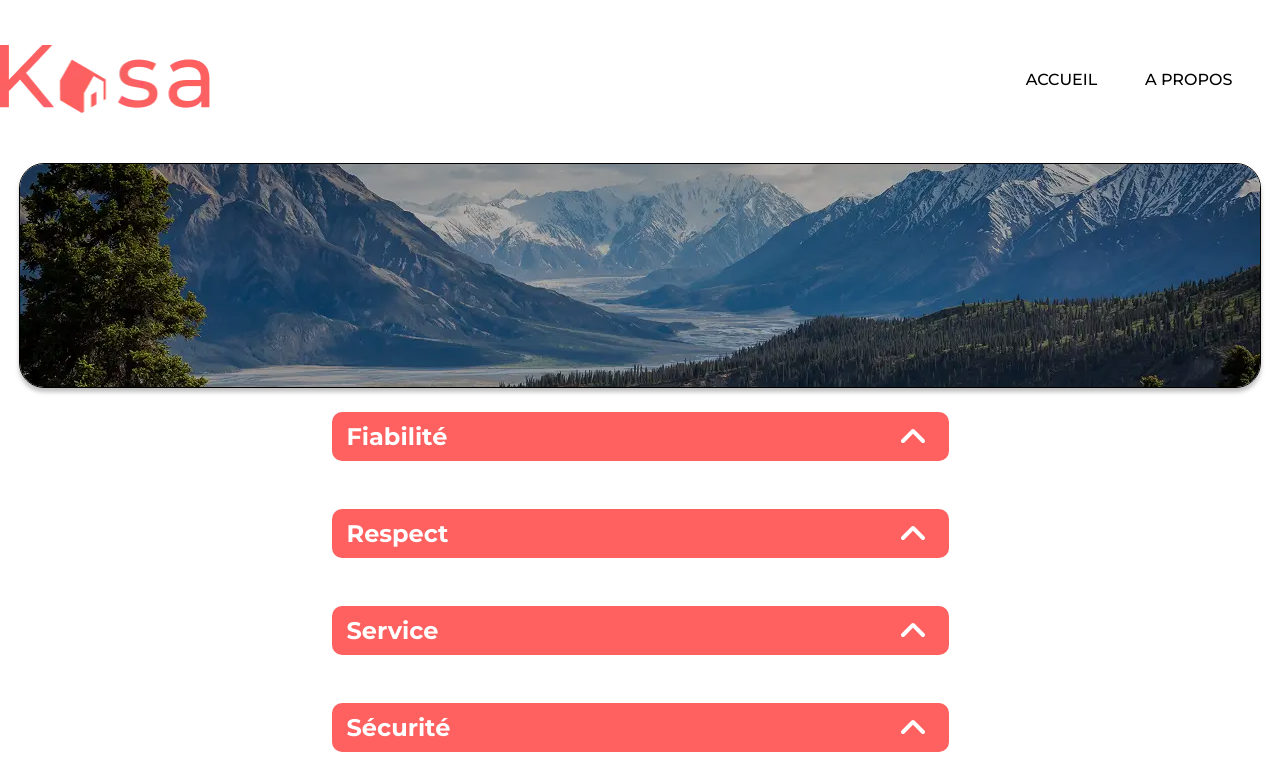
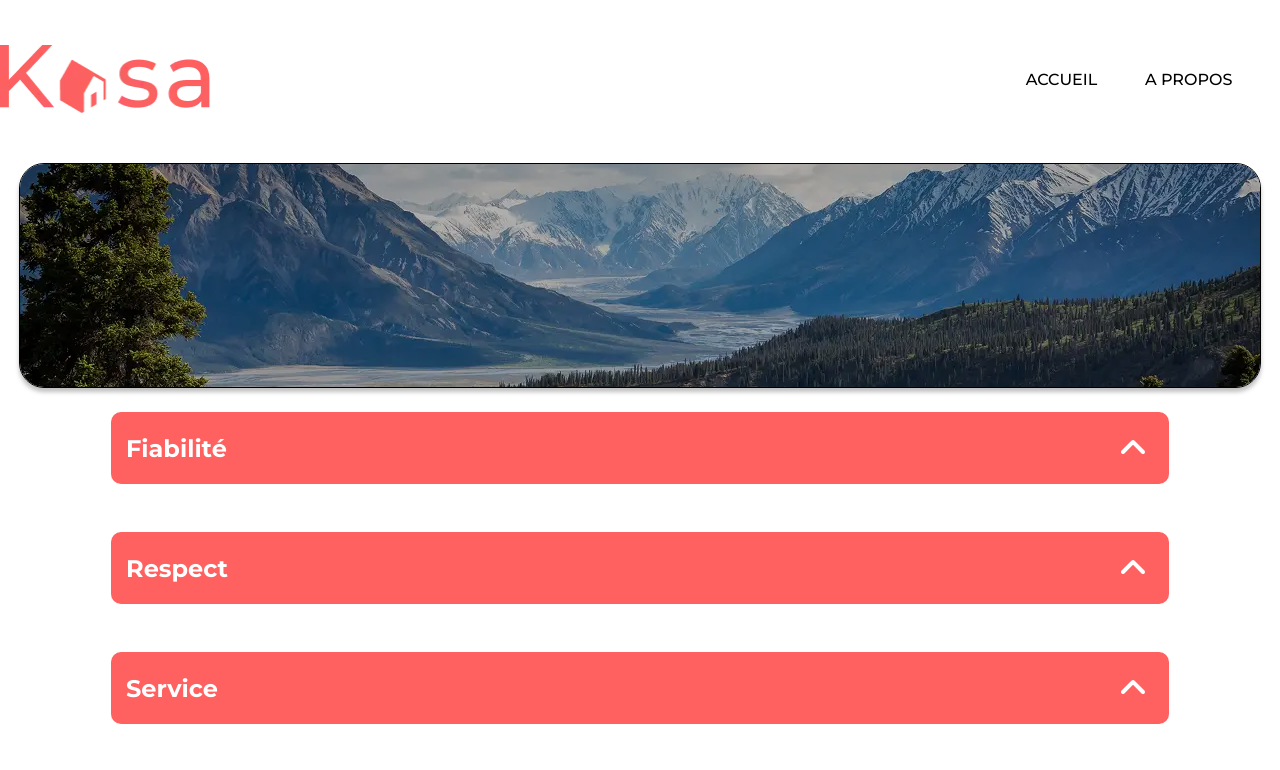
Before and after one commit to Oudin-Deborah/P5_Kasa, a React (Vite) app: page /About in a window 1280 px wide. Shown: the top 770 px of the page. Built offline with nearby package versions, Linux system fonts and the light colour scheme.

Commit message:
pull request

```diff
--- a/src/assets/styles/main.css
+++ b/src/assets/styles/main.css
@@ -25,6 +25,10 @@ p, nav {
 footer {
   display: flex;
   justify-content: center;
+}
+footer {
+  width: auto;
+  height: 209px;
 }
 
 .Footer__Img {
@@ -57,6 +61,7 @@ footer {
   .Header__Logo {
     width: 145px;
     height: 46px;
+    padding-left: 5%;
   }
 }
 
@@ -222,32 +227,6 @@ footer {
   flex-direction: column;
 }
 
-.Collapse__h3 {
-  display: flex;
-  align-items: center;
-  width: 1023px;
-  height: 52px;
-  background-color: #FF6060;
-  color: white;
-  font-size: 24px;
-  border-radius: 5px;
-  padding: 10px 20px 10px 15px;
-}
-@media (max-width: 768px) {
-  .Collapse__h3 {
-    width: 335px;
-    height: 30px;
-  }
-}
-.Collapse__h3 .fa-solid {
-  position: absolute;
-  right: 20px;
-  top: 50%;
-  transform: translateY(-50%);
-  width: 32px;
-  height: 32px;
-}
-
 .Collapse__section {
   display: flex;
   align-content: center;
@@ -266,6 +245,35 @@ footer {
   }
 }
 
+.Collapse__section .Collapse__h3 {
+  width: 1023px;
+  height: 52px;
+  display: flex;
+}
+.Collapse__section .Collapse__p {
+  width: 1023px;
+  height: auto;
+}
+
+.Collapse__h3 {
+  display: flex;
+  align-items: center;
+  background-color: #FF6060;
+  color: white;
+  font-size: 24px;
+  border-radius: 5px;
+  padding: 10px 20px 10px 15px;
+  position: relative;
+  height: auto;
+  border-radius: 10px;
+}
+@media (max-width: 768px) {
+  .Collapse__h3 {
+    width: 335px;
+    height: 30px;
+  }
+}
+
 .Collapse__p {
   width: 582px;
   height: auto;
@@ -276,34 +284,50 @@ footer {
 
 .collapse__Description__Equipements {
   display: flex;
-  justify-items: start;
   justify-content: space-around;
+  width: auto;
+  height: 52px;
+  margin-top: 20%;
 }
 @media (max-width: 768px) {
   .collapse__Description__Equipements {
-    width: 335px;
-    height: auto;
-    flex-direction: column;
-    gap: 2%;
-    padding-left: 2%;
+    display: grid;
+    grid-template-columns: 1, 1fr;
+    padding-top: 20%;
+    align-items: center;
+    justify-content: center;
   }
 }
-.collapse__Description__Equipements .Description {
-  position: absolute;
-  bottom: 50%;
-}
 
-.Collapse__h3 {
-  position: relative;
+.collapse__Description__Equipements .Collapse__h3 {
   width: 582px;
-  height: auto;
-  border-radius: 10px;
+  height: 52px;
+  background-color: #FF6060;
 }
 @media (max-width: 768px) {
-  .Collapse__h3 {
+  .collapse__Description__Equipements .Collapse__h3 {
     width: 335px;
     height: 30px;
   }
+}
+.collapse__Description__Equipements .Collapse__p {
+  width: 582px;
+  height: auto;
+}
+@media (max-width: 768px) {
+  .collapse__Description__Equipements .Collapse__p {
+    width: 335px;
+    height: auto;
+  }
+}
+
+.fa-solid {
+  position: absolute;
+  right: 20px;
+  top: 50%;
+  transform: translateY(-50%);
+  width: 32px;
+  height: 32px;
 }
 
 .Housing__Name, .Housing__Location, .buttons {
@@ -316,21 +340,44 @@ footer {
   gap: 50px;
 }
 
+@media (max-width: 768px) {
+  .Housing__Page {
+    display: flex;
+    flex-direction: column;
+  }
+}
+
 .Housing__Main {
   position: relative;
   width: auto;
   height: 1065px;
 }
+@media (max-width: 768px) {
+  .Housing__Main {
+    position: absolute;
+    width: 375px;
+    height: auto;
+  }
+}
 
 .Housing__Name {
   width: auto;
   height: 650px;
+  font-size: 36px;
+  font-weight: 500;
+}
+@media (max-width: 768px) {
+  .Housing__Name {
+    font-size: 18px;
+    width: 335px;
+    height: auto;
+  }
 }
 
 .buttons {
   display: flex;
   left: 7%;
-  bottom: 50%;
+  bottom: 40%;
   gap: 5px;
 }
 
@@ -375,6 +422,8 @@ footer {
     position: absolute;
     width: 135px;
     height: 33px;
+    right: 2%;
+    bottom: 50%;
   }
 }
 
@@ -437,23 +486,11 @@ footer {
   width: 24px;
   height: 32px;
   color: white;
-  padding-top: 357px;
-}
-
-.Housing__Name {
-  font-size: 36px;
-  font-weight: 500;
-}
-@media (max-width: 768px) {
-  .Housing__Name {
-    font-size: 18px;
-    width: 335px;
-    height: auto;
-  }
+  top: 85%;
 }
 
 .Housing__Location {
-  bottom: 50%;
+  bottom: 43%;
   color: black;
   font-size: 18px;
   width: auto;
@@ -462,6 +499,7 @@ footer {
 
 .rating {
   position: absolute;
+  bottom: 40%;
   right: 5%;
 }
 @media (max-width: 768px) {
--- a/src/assets/styles/main.sass
+++ b/src/assets/styles/main.sass
@@ -12,6 +12,7 @@ $breakpoints: (mobile: 768px,desktop: 1024px)
   $size: map.get($breakpoints, $key)
   @media (max-width: $size)
     @content
+
 // Global
 html, body, h1
   font-family: Montserrat, sans-serif
@@ -21,7 +22,6 @@ html, body, h1
   padding: 0
   width: auto
   height: auto
-
 
 html
   padding-top: 45px
@@ -34,12 +34,14 @@ p, nav
 footer
   display: flex
   justify-content: center
+  @include down(mobile)
+  width: auto
+  height: 209px
 
 .Footer__Img
   display: block
   @include down(desktop)
     display: none
-
 .Footer__Mobile
   display: none
   @include down(mobile)
@@ -54,6 +56,7 @@ footer
   @include down(mobile)
     width: 145px
     height: 46px
+    padding-left: 5%
 
 .Header
   box-sizing: border-box
@@ -184,32 +187,6 @@ footer
   align-items: center
   flex-direction: column
 
-
-//Collapse
-
-
-.Collapse__h3
-  display: flex
-  align-items: center
-  width: 1023px
-  height: 52px
-  background-color: #FF6060
-  color: white
-  font-size: 24px
-  border-radius: 5px
-  padding: 10px 20px 10px 15px
-  @include down(mobile)
-    width: 335px
-    height: 30px
-
-  .fa-solid
-    position: absolute
-    right: 20px
-    top: 50%
-    transform: translateY(-50%)
-    width: 32px
-    height: 32px
-
 .Collapse__section
   display: flex
   align-content: center
@@ -224,6 +201,32 @@ footer
     width: 335px
     height: auto
 
+.Collapse__section
+  .Collapse__h3
+    width: 1023px
+    height: 52px
+    display: flex
+  .Collapse__p
+    width: 1023px
+    height: auto
+
+//Collapse
+//gère tout les collapses (About/housing)
+.Collapse__h3
+  display: flex
+  align-items: center
+  background-color: #FF6060
+  color: white
+  font-size: 24px
+  border-radius: 5px
+  padding: 10px 20px 10px 15px
+  position: relative
+  height: auto
+  border-radius: 10px
+  @include down(mobile)
+    width: 335px
+    height: 30px
+
 .Collapse__p
   width: 582px
   height: auto
@@ -231,32 +234,49 @@ footer
   padding: 0 0 0 20px
   color: black
 
+//collapse Housing
 .collapse__Description__Equipements
   display: flex
-  justify-items: start
   justify-content: space-around
+  width: auto
+  height: 52px
+  margin-top: 20%
   @include down(mobile)
-    width: 335px
+    display: grid
+    grid-template-columns: (1, 1fr)
+    padding-top: 20%
+    align-items: center
+    justify-content: center
+
+
+.collapse__Description__Equipements
+  .Collapse__h3
+    width: 582px
+    height: 52px
+    background-color: #FF6060
+    @include down(mobile)
+      width: 335px
+      height: 30px
+
+  .Collapse__p
+    width: 582px
     height: auto
-    flex-direction: column
-    gap: 2%
-    padding-left: 2%
+    @include down(mobile)
+      width: 335px
+      height: auto
 
-  .Description
+//Position de la fleche sur le collapse
+
+.fa-solid
     position: absolute
-    bottom: 50%
-
-.Collapse__h3
-  position: relative
-  width: 582px
-  height: auto
-  border-radius: 10px
-  @include down(mobile)
-    width: 335px
-    height: 30px
+    right: 20px
+    top: 50%
+    transform: translateY(-50%)
+    width: 32px
+    height: 32px
 
 //Housing
-.Housing__Name, .Housing__Location, .buttons
+.Housing__Name, .Housing__Location,.buttons
   position: absolute
   left: 7%
 
@@ -264,19 +284,34 @@ footer
   display: block
   gap: 50px
 
+.Housing__Page
+  @include down(mobile)
+    display: flex
+    flex-direction: column
+
 .Housing__Main
   position: relative
   width: auto
   height: 1065px
+  @include down(mobile)
+    position: absolute
+    width: 375px
+    height: auto
 
 .Housing__Name
   width: auto
   height: 650px
+  font-size: 36px
+  font-weight: 500
+  @include down(mobile)
+    font-size: 18px
+    width: 335px
+    height: auto
 
 .buttons
   display: flex
   left: 7%
-  bottom:50%
+  bottom:40%
   gap: 5px
 
 .Housing__button
@@ -314,6 +349,8 @@ footer
     position: absolute
     width: 135px
     height: 33px
+    right: 2%
+    bottom: 50%
 
 .Host__Name
   display: flex
@@ -367,18 +404,12 @@ footer
   width: 24px
   height: 32px
   color: white
-  padding-top: 357px
+  top: 85%
 
-.Housing__Name
-  font-size: 36px
-  font-weight: 500
-  @include down(mobile)
-    font-size: 18px
-    width: 335px
-    height: auto
+
 
 .Housing__Location
-  bottom:50%
+  bottom: 43%
   color: black
   font-size: 18px
   width: auto
@@ -386,6 +417,7 @@ footer
 
 .rating
   position: absolute
+  bottom: 40%
   right:5%
   @include down(mobile)
     width: 98px
--- a/src/pages/About.jsx
+++ b/src/pages/About.jsx
@@ -30,6 +30,7 @@ const data = [
 
 const About = () => {
   return (
+    <section className="About__Page">
       <div className="header">
         <Header />
         <div className="header__img-title">
@@ -37,7 +38,6 @@ const About = () => {
             src={PaysageMontagnard}
             alt="Paysage Montagnard"
             className="About__Header__img"
-
           />
         </div>
         <main className="Collapse__section">
@@ -49,6 +49,7 @@ const About = () => {
         </main>
         <Footer />
       </div>
+    </section>
   );
 };
 export default About;
```
Also changed, not shown: 1 other file (tests, documents, lock files or other folders). Lines whose indentation alone changed are shown as unchanged.
